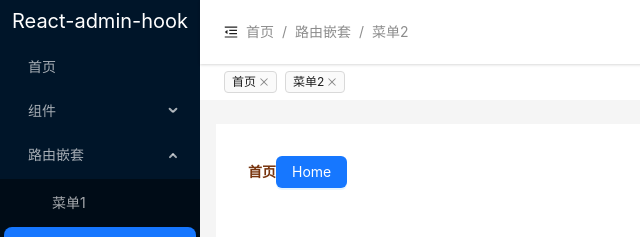
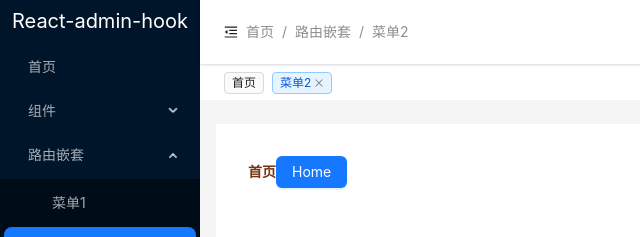
Before and after one commit to li-yang-8/react-admin-hook, a React (Create React App) app: page /router/menu-2 in a window 1280 px wide. Shown: the top 237 px of the page, without its empty margins (0-640 px from the left). Built offline with nearby package versions, Linux system fonts and the light colour scheme.

Commit message:
feat(custom): 增加tagView右键菜单功能

```diff
--- a/src/layout/TagView/index.tsx
+++ b/src/layout/TagView/index.tsx
@@ -4,37 +4,113 @@ import { RootState } from '@/store/reducers';
 import { TagViewType } from '@/libs/tag-view'
 import { Space, Tag } from 'antd';
 import { TagViewAction } from '@/store/actions/tagView';
-import { deleteTag } from '@/store/actions/tagView';
+import {
+  deleteTag,
+  deleteAllTag,
+  deleteOtherTag,
+} from '@/store/actions/tagView';
+import { useNavigate, useLocation } from "react-router-dom";
+import type { MenuProps } from 'antd';
+import { Dropdown } from 'antd';
+
+enum RightClickType {
+  All = 'all',
+  Other = 'other'
+}
+
+const items: MenuProps['items'] = [
+  {
+    label: '关闭其他',
+    key: RightClickType.Other,
+  },
+  {
+    label: '关闭所有',
+    key: RightClickType.All,
+  },
+];
 
 interface TagViewProps {
-  tagList:TagViewType[]
-  deleteTag: (data: TagViewType)=> TagViewAction
+  tagList: TagViewType[]
+  deleteTag: (data: TagViewType) => TagViewAction
+  deleteAllTag: (data: TagViewType) => TagViewAction
+  deleteOtherTag: (data: TagViewType) => TagViewAction
 }
 
-const TagView:React.FC<TagViewProps> =  (props) => {
+const TagView: React.FC<TagViewProps> = (props) => {
 
-  const { tagList, deleteTag } = props
+  const { tagList, deleteTag, deleteAllTag, deleteOtherTag } = props;
+  const navigate = useNavigate();
+  const { pathname } = useLocation()
 
-  const handleCloseTag = (e:React.MouseEvent<HTMLElement, MouseEvent>, tag:TagViewType)=> {
+  const handleCloseTag = (e: React.MouseEvent<HTMLElement, MouseEvent>, tag: TagViewType) => {
     e.preventDefault()
+    // 关闭当前标签 自动跳到前一个标签
+    if (tag.key === pathname) {
+      const before = tagList.findIndex((v) => v.key === pathname) - 1
+      const { key } = tagList[before]
+      navigate(key)
+    }
     deleteTag(tag)
   }
 
-  return(
+  const handleClickTag = (e: React.MouseEvent<HTMLElement, MouseEvent>, tag: TagViewType) => {
+    navigate(tag.key)
+  }
+
+  const handleRightClickOperate = (type:string, tag: TagViewType) => {
+    if(type === RightClickType.All) {
+      const { key } = tagList[0]
+      navigate(key)
+      deleteAllTag(tag)
+      return
+    }
+    if(tag.key !== pathname) {
+      navigate(tag.key)
+    }
+    deleteOtherTag(tag)
+  }
+
+
+  return (
     <div className="bg-white h-9 flex items-center px-6">
       <Space size={[0, 8]} wrap>
-      { tagList.map((v)=>
-      <Tag closable key={v.key} onClose={(e)=> handleCloseTag(e ,v)}>
+        {tagList.map((v) =>
+          <Dropdown
+            key={v.key}
+            menu={{ items, onClick:({key})=>handleRightClickOperate(key, v) }}
+            trigger={['contextMenu']}>
+            <div
+              style={{
+                height: 200,
+                textAlign: 'center',
+                lineHeight: '200px',
+              }}
+            >
+              <Tag
+                className="cursor-pointer"
+                closable={Boolean(v.key !== '/land-page')}
+
+                color={pathname === v.key ? 'blue' : ''}
+                onClose={(e) => handleCloseTag(e, v)}
+                onClick={(e) => handleClickTag(e, v)}
+              >
                 {v.title}
-      </Tag>)
+              </Tag>
+            </div>
+          </Dropdown>
+        )
         }
       </Space>
     </div>
   )
 }
 export default connect(
-  (state:RootState)=> ({
+  (state: RootState) => ({
     tagList: state.TagViewType
   }),
-  { deleteTag }
+  {
+    deleteTag,
+    deleteAllTag,
+    deleteOtherTag,
+  }
 )(TagView)
--- a/src/store/action-types.ts
+++ b/src/store/action-types.ts
@@ -5,3 +5,5 @@
 // tagViews
 export const TAG_VIEW_ADD_TAG = 'TAG_VIEW_ADD_TAG';
 export const TAG_VIEW_DELETE_TAG = 'TAG_VIEW_DELETE_TAG';
+export const TAG_VIEW_DELETE_ALL_TAG = 'TAG_VIEW_DELETE_ALL_TAG';
+export const TAG_VIEW_DELETE_OTHER_TAG = 'TAG_VIEW_DELETE_OTHER_TAG';
--- a/src/store/actions/tagView.ts
+++ b/src/store/actions/tagView.ts
@@ -1,4 +1,9 @@
-import { TAG_VIEW_ADD_TAG, TAG_VIEW_DELETE_TAG } from '@/store/action-types';
+import {
+  TAG_VIEW_ADD_TAG,
+  TAG_VIEW_DELETE_TAG,
+  TAG_VIEW_DELETE_ALL_TAG,
+  TAG_VIEW_DELETE_OTHER_TAG
+} from '@/store/action-types';
 import { TagViewType } from '@/libs/tag-view'
 
 export interface TagViewAction {
@@ -8,3 +13,5 @@ export interface TagViewAction {
 
 export const addTag = (data:TagViewType):TagViewAction => ({type:TAG_VIEW_ADD_TAG, data})
 export const deleteTag = (data:TagViewType):TagViewAction => ({type:TAG_VIEW_DELETE_TAG, data})
+export const deleteAllTag = (data:TagViewType):TagViewAction => ({type:TAG_VIEW_DELETE_ALL_TAG, data})
+export const deleteOtherTag = (data:TagViewType):TagViewAction => ({type:TAG_VIEW_DELETE_OTHER_TAG, data})
--- a/src/store/reducers/tagView.ts
+++ b/src/store/reducers/tagView.ts
@@ -1,4 +1,9 @@
-import { TAG_VIEW_ADD_TAG, TAG_VIEW_DELETE_TAG } from '@/store/action-types';
+import {
+  TAG_VIEW_ADD_TAG,
+  TAG_VIEW_DELETE_TAG,
+  TAG_VIEW_DELETE_ALL_TAG,
+  TAG_VIEW_DELETE_OTHER_TAG
+} from '@/store/action-types';
 import { TagViewType } from '@/libs/tag-view'
 import { TagViewAction } from '@/store/actions/tagView'
 
@@ -12,6 +17,10 @@ export default function tagViews (preState=tagList ,action:TagViewAction) {
       return [ ...preState, data  ];
     case TAG_VIEW_DELETE_TAG :
       return preState.filter((v)=> v.key !== data.key)
+    case TAG_VIEW_DELETE_ALL_TAG :
+      return [...tagList];
+    case TAG_VIEW_DELETE_OTHER_TAG :
+      return [...tagList, ...[data].filter((v)=> v.key !== '/land-page')];
     default:
       return preState
   }
```
Lines whose indentation alone changed are shown as unchanged.
